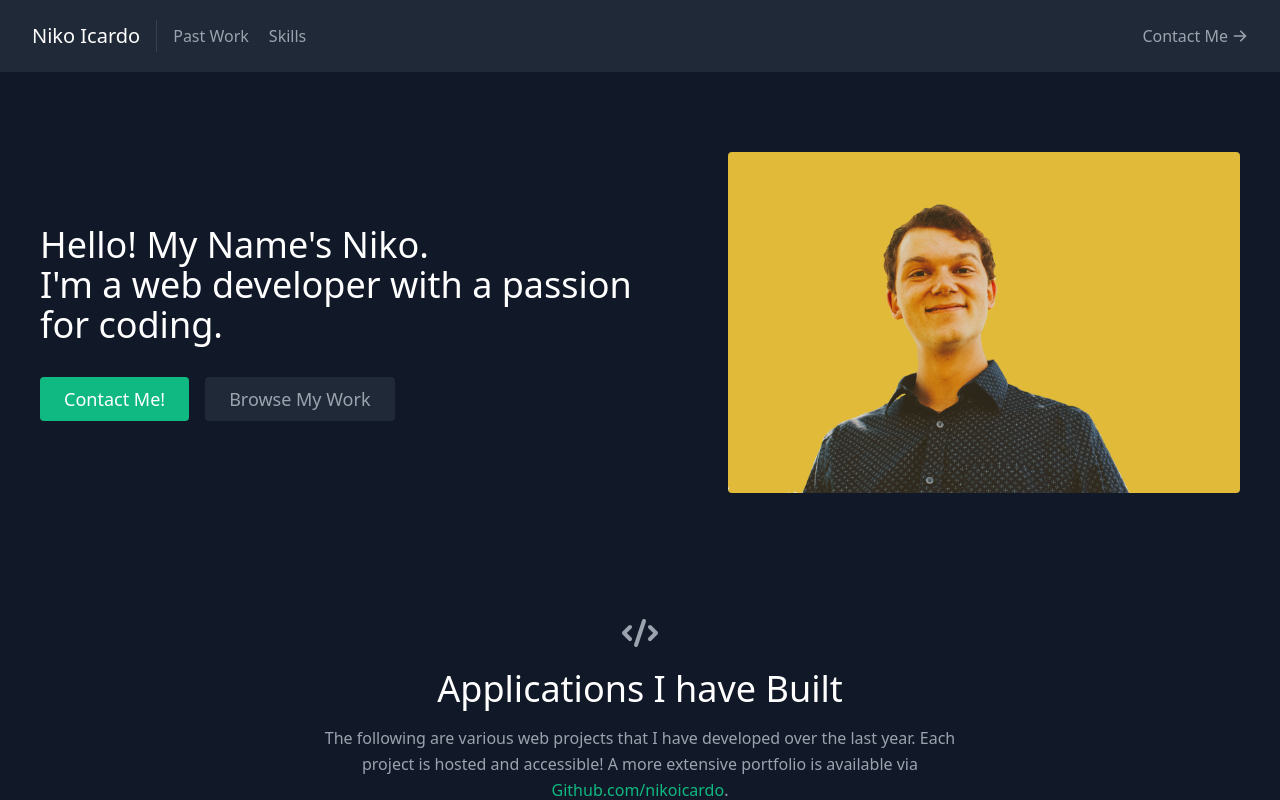
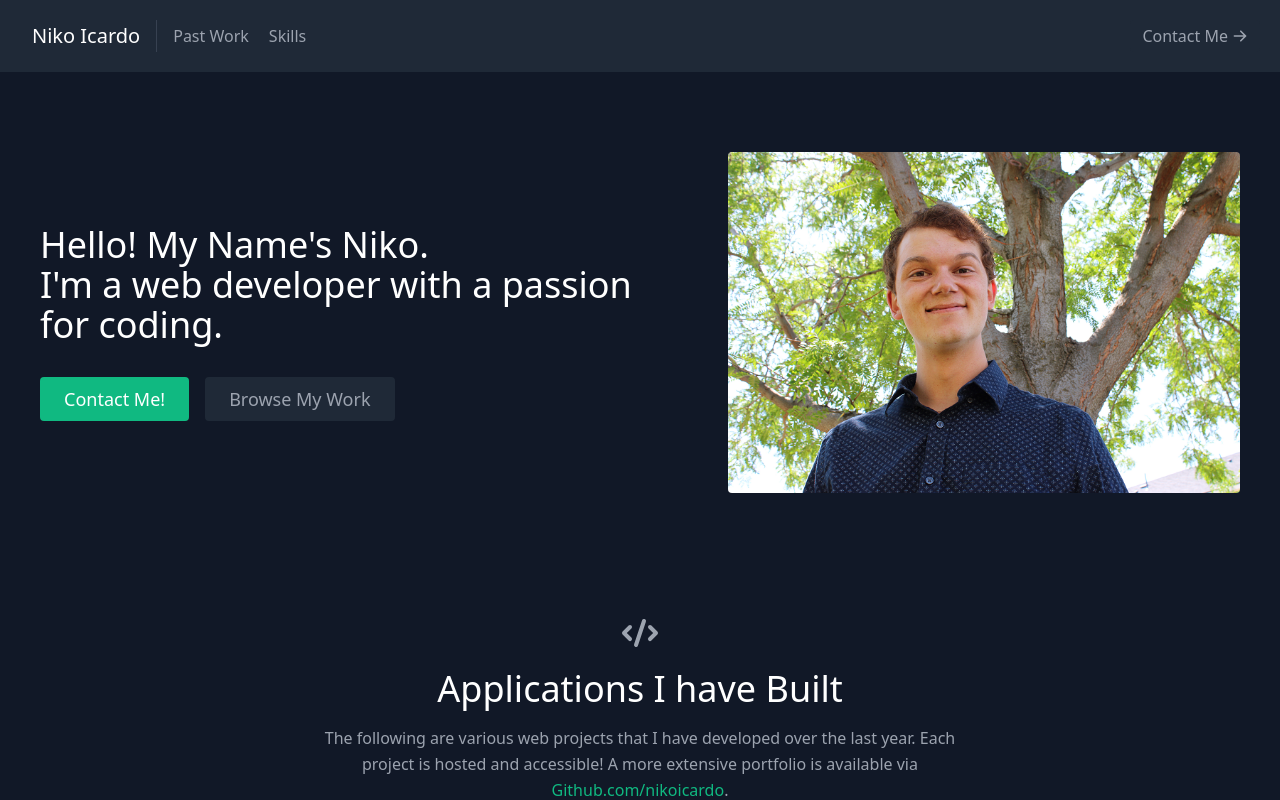
Before and after one commit to NikoIcardo/my-portfolio, a React (Create React App) app: page / in a window 1280 px wide. Shown: the top 800 px of the page. Built offline with nearby package versions, Linux system fonts and the light colour scheme.

Commit message:
Updated src to photo.

```diff
--- a/src/components/About.js
+++ b/src/components/About.js
@@ -30,7 +30,7 @@ const About = () => {
           <img
             className="object-cover object-center rounded"
             alt="hero"
-            src="./me1_2.jpg"
+            src="./me.png"
           />
         </div>
       </div>
```
